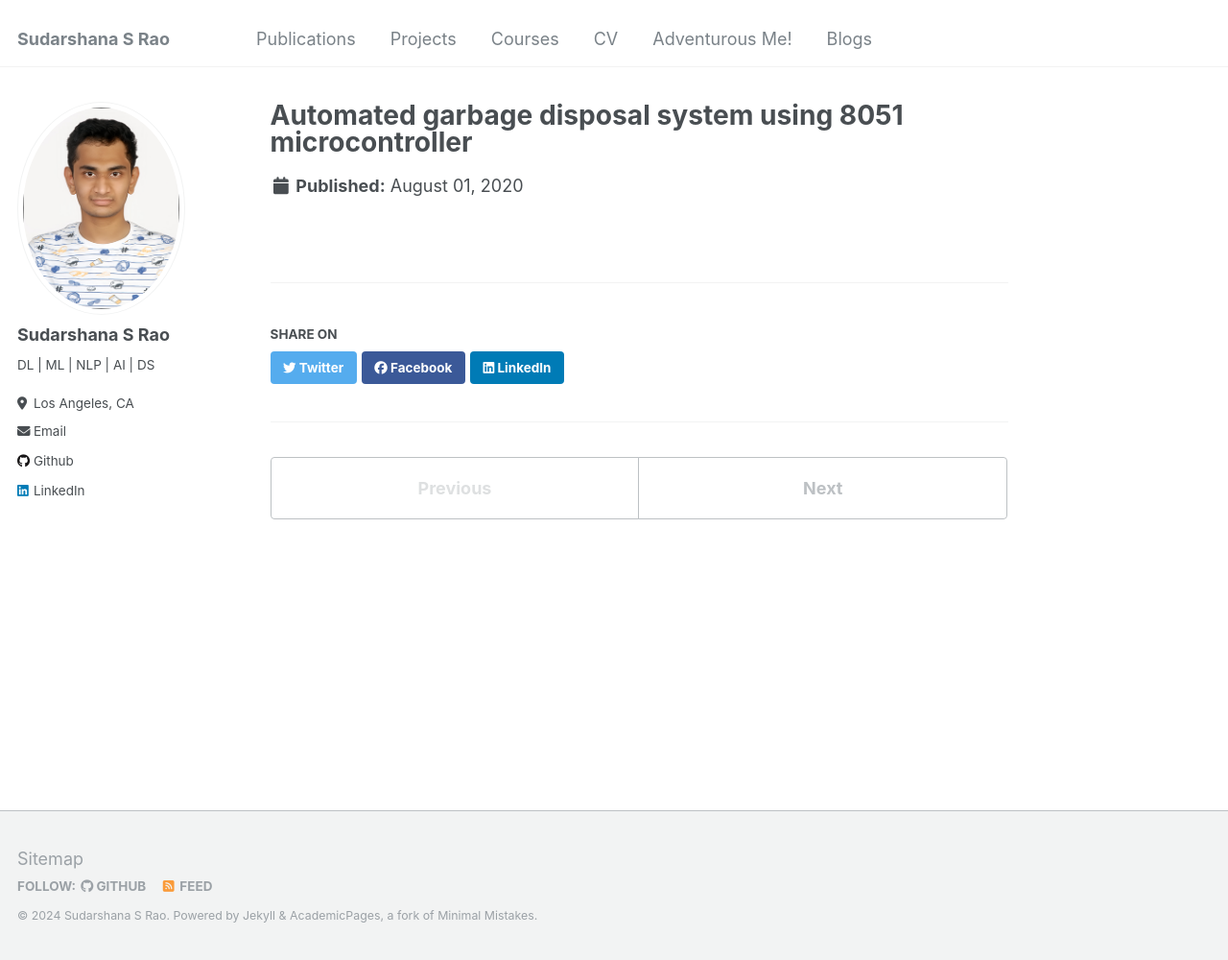
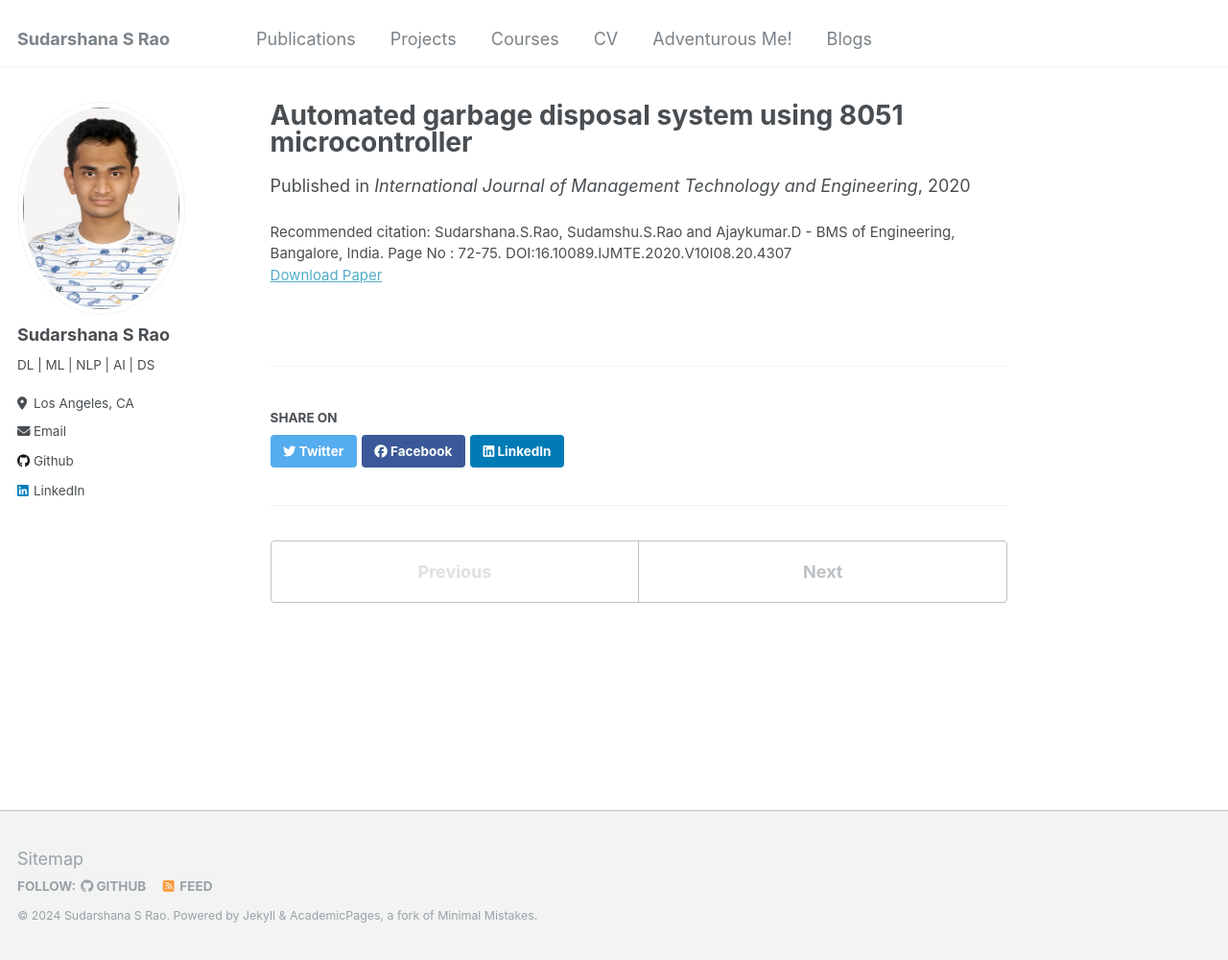
Before and after one commit to SudarshanaSRao/SudarshanaSRao.github.io, a Jekyll site: the page built from _publications/2020-08-01-paper-title-number-4.md, in a window 1280 px wide and 1000 px high. Shown: the whole window at 96% size. Built offline with Jekyll 4.4.1, drawn with Linux system fonts in a browser that asks for light colours; some of the changed lines change nothing that is shown.

Commit message:
Update 2020-08-01-paper-title-number-4.md

```diff
--- a/_publications/2020-08-01-paper-title-number-4.md
+++ b/_publications/2020-08-01-paper-title-number-4.md
@@ -2,9 +2,9 @@
 title: "Automated garbage disposal system using 8051 microcontroller"
 collection: publications
 permalink: /publication/2020-08-01-paper-title-number-4
-# excerpt: 'International Journal of Management Technology and Engineering'
+excerpt: 'International Journal of Management Technology and Engineering'
 date: 2020-08-01
-# venue: 'International Journal of Management Technology and Engineering'
-# paperurl: 'https://www.ijamtes.org/VOL-10-ISSUE-8-2020/'
-# citation: 'Sudarshana.S.Rao, Sudamshu.S.Rao and Ajaykumar.D - BMS of Engineering, Bangalore, India. Page No : 72-75. DOI:16.10089.IJMTE.2020.V10I08.20.4307'
+venue: 'International Journal of Management Technology and Engineering'
+paperurl: 'https://www.ijamtes.org/VOL-10-ISSUE-8-2020/'
+citation: 'Sudarshana.S.Rao, Sudamshu.S.Rao and Ajaykumar.D - BMS of Engineering, Bangalore, India. Page No : 72-75. DOI:16.10089.IJMTE.2020.V10I08.20.4307'
 ---
```
